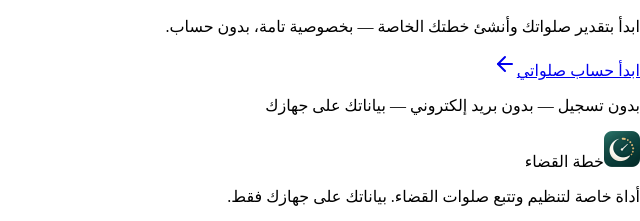
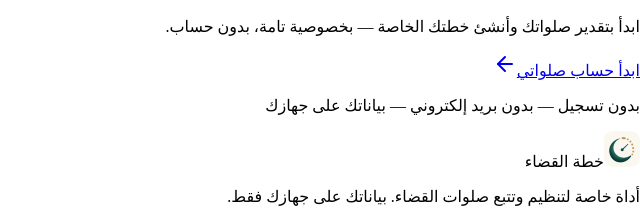
Before and after one commit to ilhembekkr/qadaa-salat, a React (Vite) app: page / in a window 1280 px wide. Shown: the part 5101-5322 px from the top of the page, without its empty margins (640-1280 px from the left). Built offline with nearby package versions, Linux system fonts and the light colour scheme; the HTML template or start-up script is replaced by a standard one.

Commit message:
Footer uses the light (cream) logo tile
Logo gains a tone prop: "dark" (green tile) by default, "light" for the footer.
Master at docs/brand/app-icon-light.png; shipped size in public/icons.

```diff
--- a/src/app/components/Logo.tsx
+++ b/src/app/components/Logo.tsx
@@ -1,9 +1,15 @@
-/** Brand mark + wordmark. Icon sizes live in public/icons (master: docs/brand/app-icon.png). */
-export function Logo({ className = "" }: { className?: string }) {
+interface Props {
+  className?: string;
+  /** "dark" is the green tile (light backgrounds); "light" is the cream tile for the footer. */
+  tone?: "dark" | "light";
+}
+
+/** Brand mark + wordmark. Icon sizes live in public/icons (masters: docs/brand/app-icon*.png). */
+export function Logo({ className = "", tone = "dark" }: Props) {
   return (
     <div className={`flex items-center gap-2.5 ${className}`}>
       <img
-        src="/icons/icon-144.png"
+        src={tone === "light" ? "/icons/icon-light-144.png" : "/icons/icon-144.png"}
         alt=""
         width={36}
         height={36}
--- a/src/app/sections/Footer.tsx
+++ b/src/app/sections/Footer.tsx
@@ -13,7 +13,7 @@ export function Footer() {
       <div className="max-w-6xl mx-auto px-4 sm:px-6 lg:px-8">
         <div className="flex flex-col md:flex-row justify-between items-start gap-10 mb-10">
           <div className="space-y-3 max-w-xs">
-            <Logo />
+            <Logo tone="light" />
             <p className="text-footer-foreground/55 text-sm leading-relaxed">
               أداة خاصة لتنظيم وتتبع صلوات القضاء. بياناتك على جهازك فقط.
             </p>
```
Also changed, not shown: public/icons/icon-light-144.png (added), 2 other files (tests, documents, lock files or other folders).
